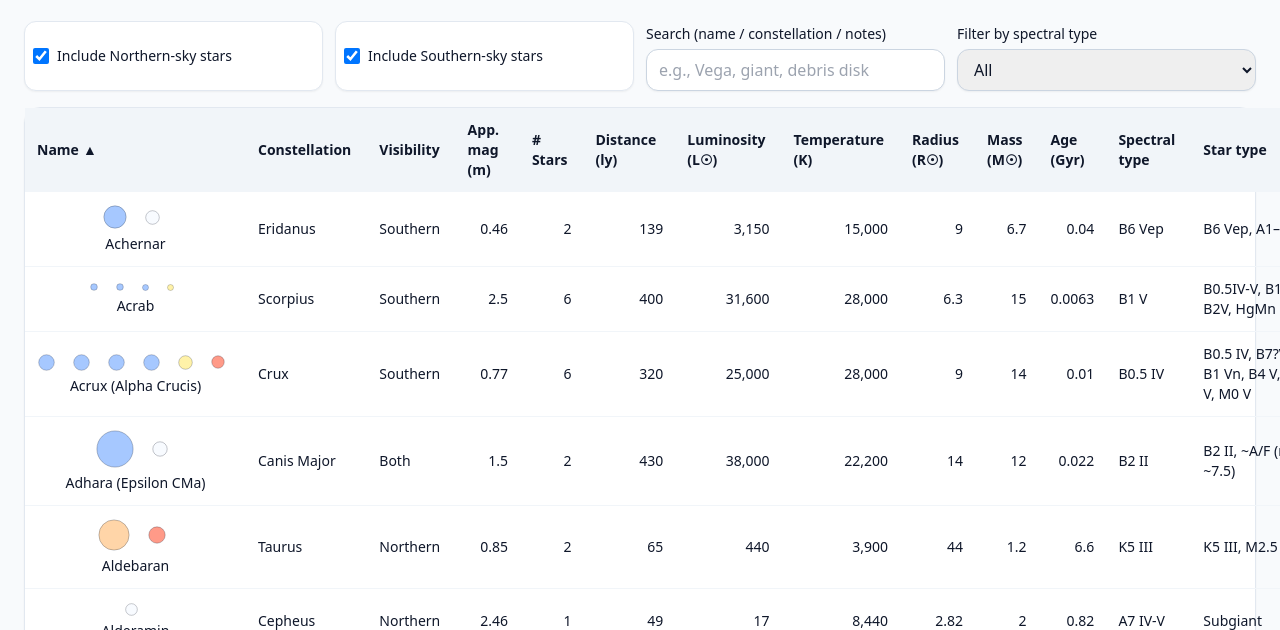
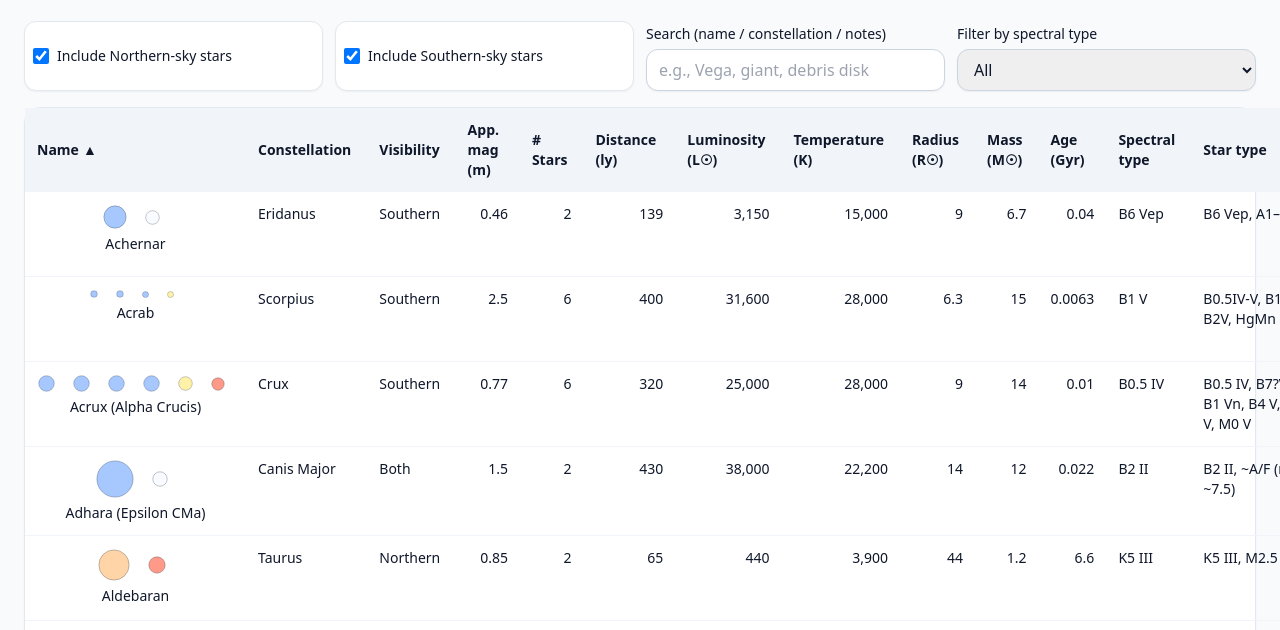
Before and after one commit to paul-pauliskolan/Bright-stars, a plain HTML site: page index.html in a window 1280 px wide. Shown: the part 119-749 px from the top of the page. Drawn offline with nearby package versions, Linux system fonts and the light colour scheme.

Commit message:
Adjust table layout by ensuring cells align to the top and modifying column widths for improved readability.

```diff
--- a/index.html
+++ b/index.html
@@ -22,11 +22,16 @@
       margin-left: .25rem;
       opacity: .6;
     }
+
+    /* Ensure table cells align content to top and fill full height */
+    tbody td {
+      vertical-align: top;
+    }
   </style>
 </head>
 
 <body class="bg-slate-50 text-slate-900">
-  <main class="max-w-7xl xl:max-w-screen-2xl mx-auto p-6 w-full">
+  <main class="max-w-full mx-auto p-6 w-full">
     <header class="mb-6">
       <h1 class="text-3xl font-bold">Interactive Star Catalog — <span id="star-count">0</span> Bright Stars</h1>
       <p class="text-slate-600 mt-2">Click a column header to sort. Use the checkboxes to include stars visible from the
@@ -97,7 +102,7 @@
                   class="sort-ind"></span></button></th>
             <!-- Exoplanets column removed; planet details are shown in the Notes popup -->
             <!-- # Planets column removed per user request; planet info will be moved into Notes popup -->
-            <th class="p-3" style="min-width:20rem;"><button data-key="notes" class="font-semibold">Notes<span
+            <th class="p-3" style="min-width:15rem;"><button data-key="notes" class="font-semibold">Notes<span
                   class="sort-ind"></span></button>
             </th>
           </tr>
@@ -432,7 +437,7 @@
             return s.starType || '—'
           })()}</td>
           <!-- Exoplanet count column removed; include planet info inside Notes popup below -->
-          <td class="p-3" style="min-width:20rem;">
+          <td class="p-3" style="min-width:15rem;">
             <div class="relative inline-block group" tabindex="0">
               <!-- notes preview (short) -->
               ${(() => {
```
